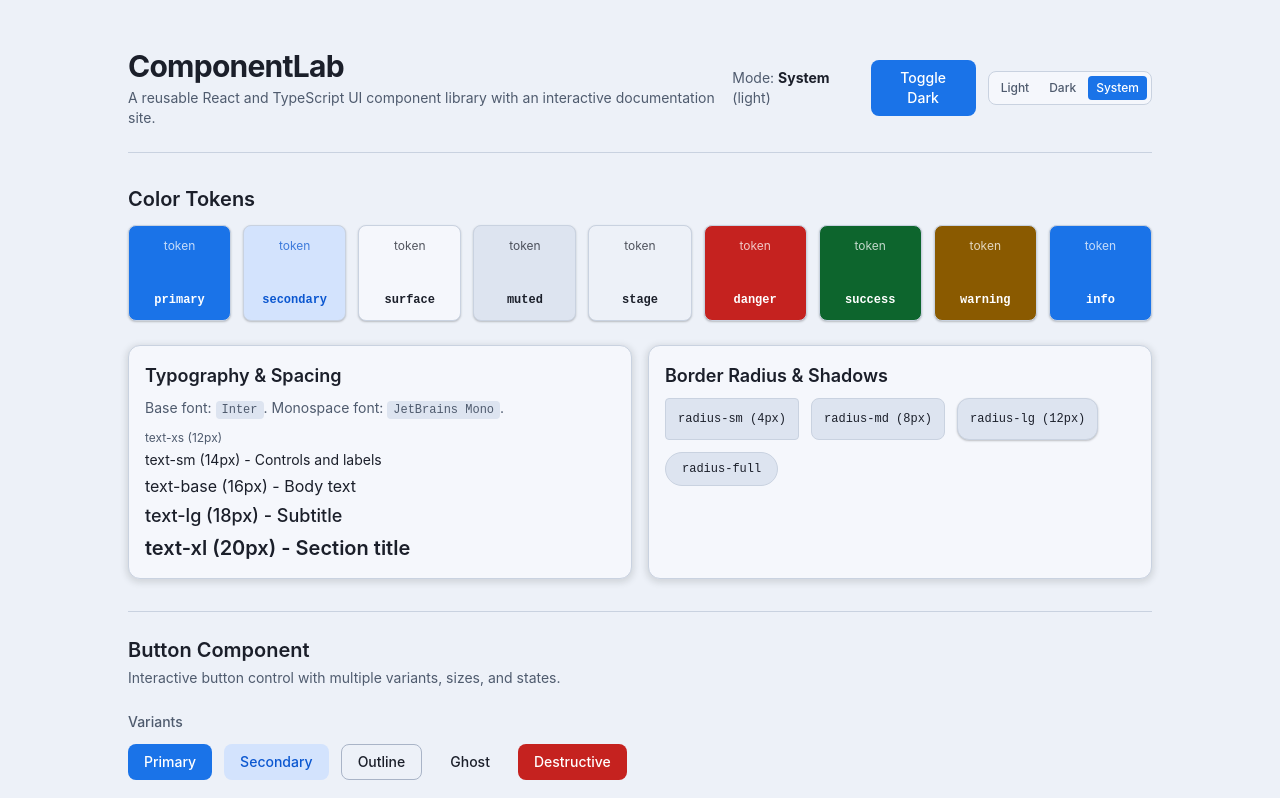
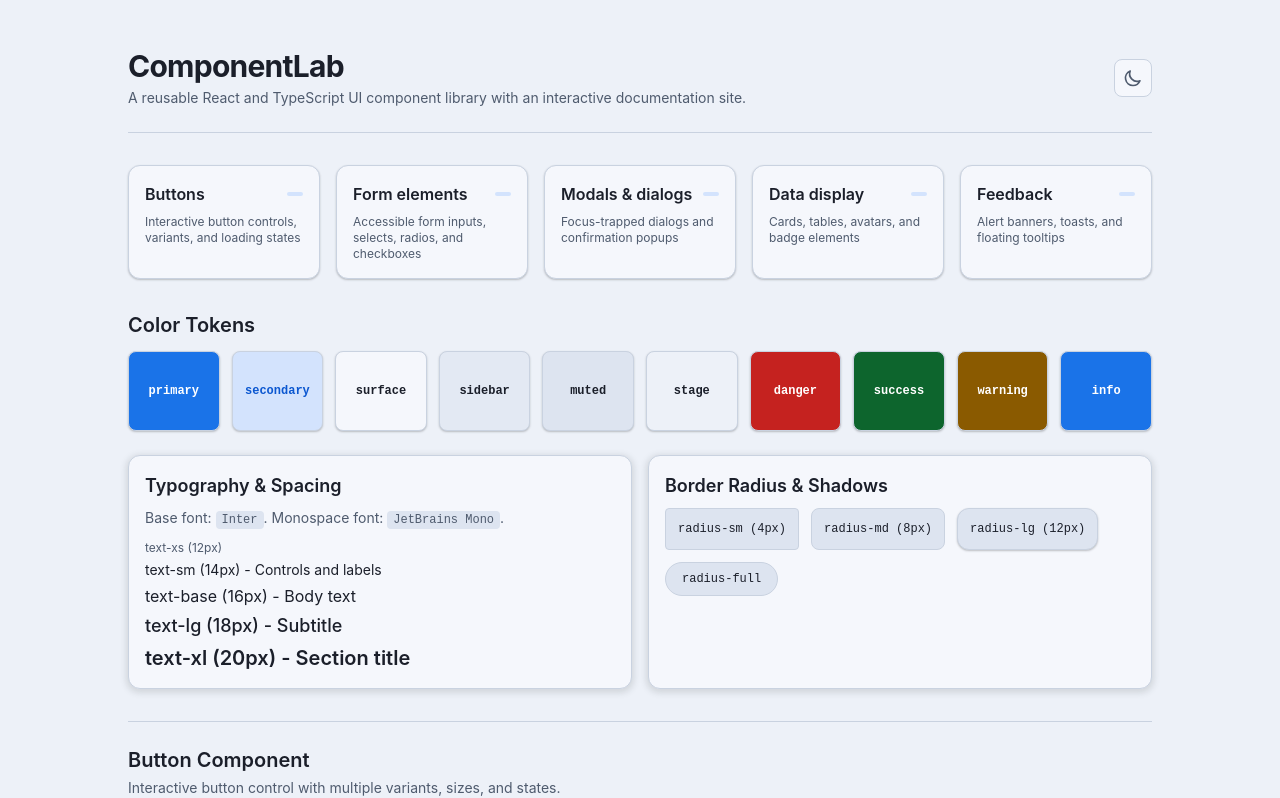
Before and after one commit to Dhi7661/ComponentLab, a React (Vite) app: page / in a window 1280 px wide. Shown: the top 798 px of the page. Built offline with nearby package versions, Linux system fonts and the light colour scheme.

Commit message:
feat(theme): replace theme control with single toggle

```diff
--- a/src/App.tsx
+++ b/src/App.tsx
@@ -3,31 +3,60 @@ import { siteContent } from './registry/content'
 import { Button } from './components/buttons/button'
 
 function ThemeToggle() {
-  const { theme, resolvedTheme, setTheme, toggleTheme } = useTheme()
+  const { resolvedTheme, toggleTheme } = useTheme()
 
   return (
-    <div className="flex items-center gap-3">
-      <span className="text-sm text-text-muted">
-        Mode: <strong className="text-text capitalize">{theme}</strong> ({resolvedTheme})
-      </span>
-      <button
-        onClick={toggleTheme}
-        className="px-4 py-2 text-sm font-medium rounded-md bg-primary text-on-primary hover:bg-primary-hover focus-visible:outline-2 focus-visible:outline-offset-2 focus-visible:outline-focus-ring transition-colors cursor-pointer"
-        aria-label="Toggle light or dark theme"
-      >
-        Toggle {resolvedTheme === 'dark' ? 'Light' : 'Dark'}
-      </button>
-      <div className="flex gap-1 border border-border rounded-md p-1 bg-surface">
-        {(['light', 'dark', 'system'] as const).map((t) => (
-          <button
-            key={t}
-            onClick={() => setTheme(t)}
-            className={`px-2 py-1 text-xs rounded font-medium capitalize cursor-pointer ${
-              theme === t ? 'bg-primary text-on-primary' : 'text-text-muted hover:bg-muted'
-            }`}
+    <button
+      onClick={toggleTheme}
+      className="p-2 rounded-md bg-surface text-text border border-border hover:bg-muted transition-colors cursor-pointer flex items-center justify-center focus-visible:outline-2 focus-visible:outline-offset-2 focus-visible:outline-focus-ring"
+      aria-label={resolvedTheme === 'dark' ? 'Switch to light mode' : 'Switch to dark mode'}
+      title={resolvedTheme === 'dark' ? 'Switch to light mode' : 'Switch to dark mode'}
+    >
+      {resolvedTheme === 'dark' ? (
+        <svg className="w-5 h-5 text-warning" fill="none" viewBox="0 0 24 24" stroke="currentColor" aria-hidden="true">
+          <path
+            strokeLinecap="round"
+            strokeLinejoin="round"
+            strokeWidth={2}
+            d="M12 3v1m0 16v1m9-9h-1M4 12H3m15.364 6.364l-.707-.707M6.343 6.343l-.707-.707m12.728 0l-.707.707M6.343 17.657l-.707.707M16 12a4 4 0 11-8 0 4 4 0 018 0z"
+          />
+        </svg>
+      ) : (
+        <svg className="w-5 h-5 text-text-muted" fill="none" viewBox="0 0 24 24" stroke="currentColor" aria-hidden="true">
+          <path
+            strokeLinecap="round"
+            strokeLinejoin="round"
+            strokeWidth={2}
+            d="M20.354 15.354A9 9 0 018.646 3.646 9.003 9.003 0 0012 21a9.003 9.003 0 008.354-5.646z"
+          />
+        </svg>
+      )}
+    </button>
+  )
+}
+
+function HomeCategoryCards() {
+  const categories = Object.values(siteContent.categories)
+
+  return (
+    <div className="space-y-4">
+      <h2 className="text-xl font-semibold">{siteContent.home.categoriesHeading}</h2>
+      <div className="grid grid-cols-1 sm:grid-cols-2 md:grid-cols-3 lg:grid-cols-5 gap-4">
+        {categories.map((cat) => (
+          <div
+            key={cat.name}
+            className="p-4 rounded-lg bg-surface border border-border shadow-sm flex flex-col justify-between"
           >
-            {t}
-          </button>
+            <div>
+              <div className="flex items-center justify-between mb-2">
+                <h3 className="font-semibold text-base text-text">{cat.name}</h3>
+                <span className="text-xs font-mono font-medium px-2 py-0.5 rounded-full bg-secondary text-on-secondary">
+                  {cat.count}
+                </span>
+              </div>
+              <p className="text-xs text-text-muted">{cat.description}</p>
+            </div>
+          </div>
         ))}
       </div>
     </div>
@@ -39,25 +68,25 @@ function TokenGallery() {
     { name: 'primary', bg: 'bg-primary', text: 'text-on-primary' },
     { name: 'secondary', bg: 'bg-secondary', text: 'text-on-secondary' },
     { name: 'surface', bg: 'bg-surface', text: 'text-text' },
+    { name: 'sidebar', bg: 'bg-sidebar', text: 'text-text' },
     { name: 'muted', bg: 'bg-muted', text: 'text-text' },
     { name: 'stage', bg: 'bg-stage', text: 'text-text' },
     { name: 'danger', bg: 'bg-danger', text: 'text-on-danger' },
-    { name: 'success', bg: 'bg-success', text: 'text-white' },
-    { name: 'warning', bg: 'bg-warning', text: 'text-white' },
-    { name: 'info', bg: 'bg-info', text: 'text-white' },
+    { name: 'success', bg: 'bg-success', text: 'text-white dark:text-bg' },
+    { name: 'warning', bg: 'bg-warning', text: 'text-white dark:text-bg' },
+    { name: 'info', bg: 'bg-info', text: 'text-white dark:text-bg' },
   ]
 
   return (
     <div className="space-y-6">
       <div>
         <h2 className="text-xl font-semibold mb-3">Color Tokens</h2>
-        <div className="grid grid-cols-3 sm:grid-cols-5 md:grid-cols-9 gap-3">
+        <div className="grid grid-cols-2 sm:grid-cols-5 md:grid-cols-10 gap-3">
           {colorTokens.map((t) => (
             <div
               key={t.name}
-              className={`${t.bg} ${t.text} p-3 rounded-md border border-border text-center shadow-sm flex flex-col justify-between h-24`}
+              className={`${t.bg} ${t.text} p-3 rounded-md border border-border text-center shadow-sm flex flex-col items-center justify-center h-20`}
             >
-              <div className="text-xs opacity-75">token</div>
               <div className="font-mono text-xs font-semibold">{t.name}</div>
             </div>
           ))}
@@ -68,7 +97,8 @@ function TokenGallery() {
         <div className="p-4 rounded-lg bg-surface border border-border shadow-md">
           <h3 className="font-semibold text-lg mb-2">Typography & Spacing</h3>
           <p className="text-sm text-text-muted mb-3 font-sans">
-            Base font: <code className="font-mono text-xs bg-muted px-1.5 py-0.5 rounded">Inter</code>. Monospace font: <code className="font-mono text-xs bg-muted px-1.5 py-0.5 rounded">JetBrains Mono</code>.
+            Base font: <code className="font-mono text-xs bg-muted px-1.5 py-0.5 rounded">Inter</code>. Monospace font:{' '}
+            <code className="font-mono text-xs bg-muted px-1.5 py-0.5 rounded">JetBrains Mono</code>.
           </p>
           <div className="space-y-1">
             <p className="text-xs text-text-muted">text-xs (12px)</p>
@@ -114,7 +144,7 @@ function ButtonShowcase() {
         </div>
 
         <div>
-          <h3 className="text-sm font-medium text-text-muted mb-3">Sizes</h3>
+          <h3 className="text-sm font-medium text-text-muted mb-3">Sizes (sm 32px, md 36px, lg 44px)</h3>
           <div className="flex flex-wrap gap-3 items-center">
             <Button size="sm">{siteContent.button.small}</Button>
             <Button size="md">{siteContent.button.medium}</Button>
@@ -124,13 +154,20 @@ function ButtonShowcase() {
 
         <div>
           <h3 className="text-sm font-medium text-text-muted mb-3">States</h3>
-          <div className="flex flex-wrap gap-3 items-center">
+          <div className="flex flex-wrap gap-4 items-center">
             <Button disabled>{siteContent.button.disabled}</Button>
             <Button loading>{siteContent.button.loading}</Button>
+            <Button className="outline-2 outline-offset-2 outline-focus-ring">
+              {siteContent.button.focused}
+            </Button>
             <Button
               leftIcon={
                 <svg className="w-4 h-4" viewBox="0 0 20 20" fill="currentColor">
-                  <path fillRule="evenodd" d="M10 18a8 8 0 100-16 8 8 0 000 16zm.75-11.25a.75.75 0 00-1.5 0v2.5h-2.5a.75.75 0 000 1.5h2.5v2.5a.75.75 0 001.5 0v-2.5h2.5a.75.75 0 000-1.5h-2.5v-2.5z" clipRule="evenodd" />
+                  <path
+                    fillRule="evenodd"
+                    d="M10 18a8 8 0 100-16 8 8 0 000 16zm.75-11.25a.75.75 0 00-1.5 0v2.5h-2.5a.75.75 0 000 1.5h2.5v2.5a.75.75 0 001.5 0v-2.5h2.5a.75.75 0 000-1.5h-2.5v-2.5z"
+                    clipRule="evenodd"
+                  />
                 </svg>
               }
             >
@@ -140,7 +177,11 @@ function ButtonShowcase() {
               variant="outline"
               rightIcon={
                 <svg className="w-4 h-4" viewBox="0 0 20 20" fill="currentColor">
-                  <path fillRule="evenodd" d="M3 10a.75.75 0 01.75-.75h10.638L10.23 5.29a.75.75 0 111.04-1.08l5.5 5.25a.75.75 0 010 1.08l-5.5 5.25a.75.75 0 11-1.04-1.08l4.158-3.96H3.75A.75.75 0 013 10z" clipRule="evenodd" />
+                  <path
+                    fillRule="evenodd"
+                    d="M3 10a.75.75 0 01.75-.75h10.638L10.23 5.29a.75.75 0 111.04-1.08l5.5 5.25a.75.75 0 010 1.08l-5.5 5.25a.75.75 0 11-1.04-1.08l4.158-3.96H3.75A.75.75 0 013 10z"
+                    clipRule="evenodd"
+                  />
                 </svg>
               }
             >
@@ -165,6 +206,7 @@ function MainContent() {
           <ThemeToggle />
         </header>
 
+        <HomeCategoryCards />
         <TokenGallery />
         <ButtonShowcase />
       </div>
--- a/src/styles/theme-provider.tsx
+++ b/src/styles/theme-provider.tsx
@@ -21,6 +21,25 @@ function getSystemTheme(): ResolvedTheme {
   return window.matchMedia('(prefers-color-scheme: dark)').matches ? 'dark' : 'light'
 }
 
+function getInitialTheme(defaultTheme: Theme, storageKey: string): { theme: Theme; resolved: ResolvedTheme } {
+  if (typeof window === 'undefined') {
+    return { theme: defaultTheme, resolved: defaultTheme === 'system' ? 'light' : defaultTheme }
+  }
+
+  try {
+    const urlTheme = new URLSearchParams(window.location.search).get('theme') as Theme | null
+    if (urlTheme === 'light' || urlTheme === 'dark') {
+      return { theme: urlTheme, resolved: urlTheme }
+    }
+    const stored = localStorage.getItem(storageKey) as Theme | null
+    const chosen = stored || defaultTheme
+    const resolved = chosen === 'system' ? getSystemTheme() : chosen
+    return { theme: chosen, resolved }
+  } catch {
+    return { theme: defaultTheme, resolved: defaultTheme === 'system' ? getSystemTheme() : defaultTheme }
+  }
+}
+
 interface ThemeProviderProps {
   children: React.ReactNode
   defaultTheme?: Theme
@@ -32,21 +51,11 @@ export function ThemeProvider({
   defaultTheme = 'system',
   storageKey = STORAGE_KEY,
 }: ThemeProviderProps) {
-  const [theme, setThemeState] = useState<Theme>(() => {
-    if (typeof window === 'undefined') return defaultTheme
-    try {
-      const stored = localStorage.getItem(storageKey) as Theme | null
-      return stored || defaultTheme
-    } catch {
-      return defaultTheme
-    }
-  })
+  const [initial] = useState(() => getInitialTheme(defaultTheme, storageKey))
+  const [theme, setThemeState] = useState<Theme>(initial.theme)
+  const [resolvedTheme, setResolvedTheme] = useState<ResolvedTheme>(initial.resolved)
 
-  const [resolvedTheme, setResolvedTheme] = useState<ResolvedTheme>(() => {
-    if (theme === 'system') return getSystemTheme()
-    return theme
-  })
-
+  // Ensure DOM class is applied immediately on mount
   useEffect(() => {
     const root = document.documentElement
     const resolved = theme === 'system' ? getSystemTheme() : theme
@@ -59,6 +68,16 @@ export function ThemeProvider({
       root.classList.remove('dark')
     }
   }, [theme])
+
+  // Synchronous immediate application during initial render
+  if (typeof document !== 'undefined') {
+    const root = document.documentElement
+    if (resolvedTheme === 'dark' && !root.classList.contains('dark')) {
+      root.classList.add('dark')
+    } else if (resolvedTheme === 'light' && root.classList.contains('dark')) {
+      root.classList.remove('dark')
+    }
+  }
 
   useEffect(() => {
     if (theme !== 'system' || typeof window === 'undefined' || typeof window.matchMedia !== 'function') {
```
